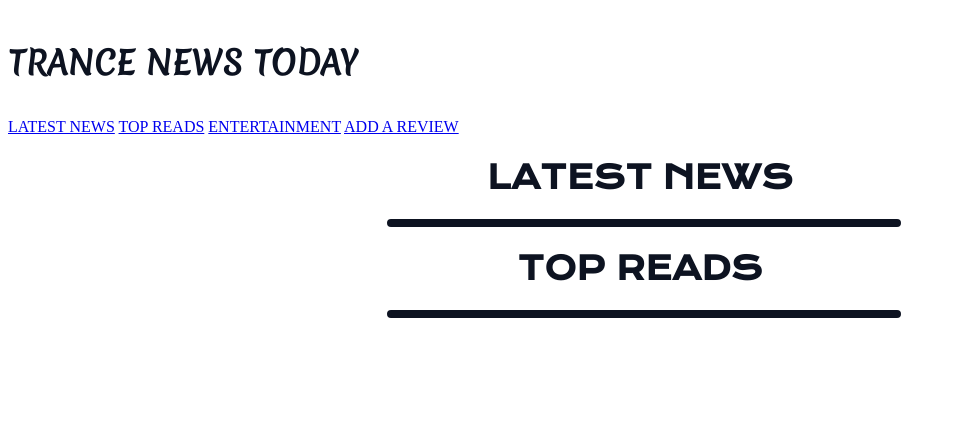
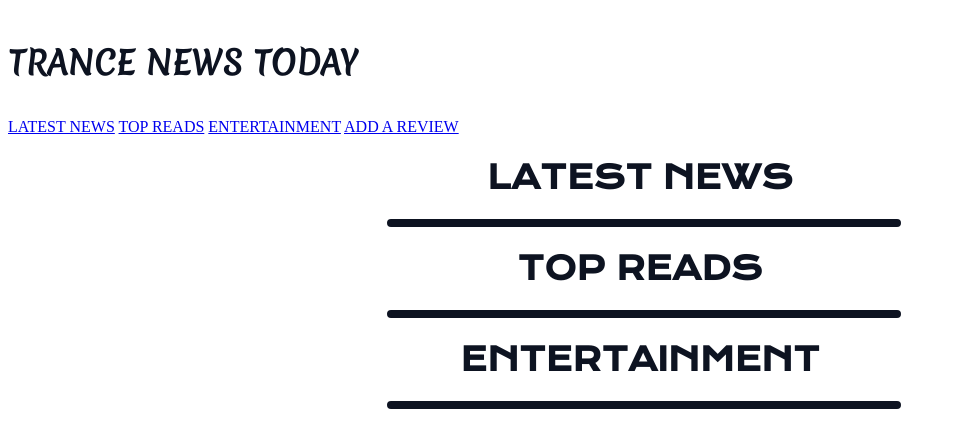
Before and after one commit to MICHAELMUNAVU83/news-today, a plain HTML site: page index.html in a window 1280 px wide. Shown: the whole page, without its empty margins (0-955 px from the left). Drawn offline with nearby package versions, Linux system fonts and the light colour scheme; some icons are missing; a web font is replaced by a local one.

Commit message:
Added entertainment div

```diff
--- a/index.html
+++ b/index.html
@@ -24,6 +24,9 @@
     <h1 id="top-reads-h1">TOP READS</h1>
     <p class="h1-line"></p>
     <div id="top-reads-div"></div>
+    <h1 id="entertainment-h1">ENTERTAINMENT</h1>
+    <p class="h1-line"></p>
+    <div id="entertainment-news-div"></div>
 
     <script src="./index.js"></script>
   </body>
```
